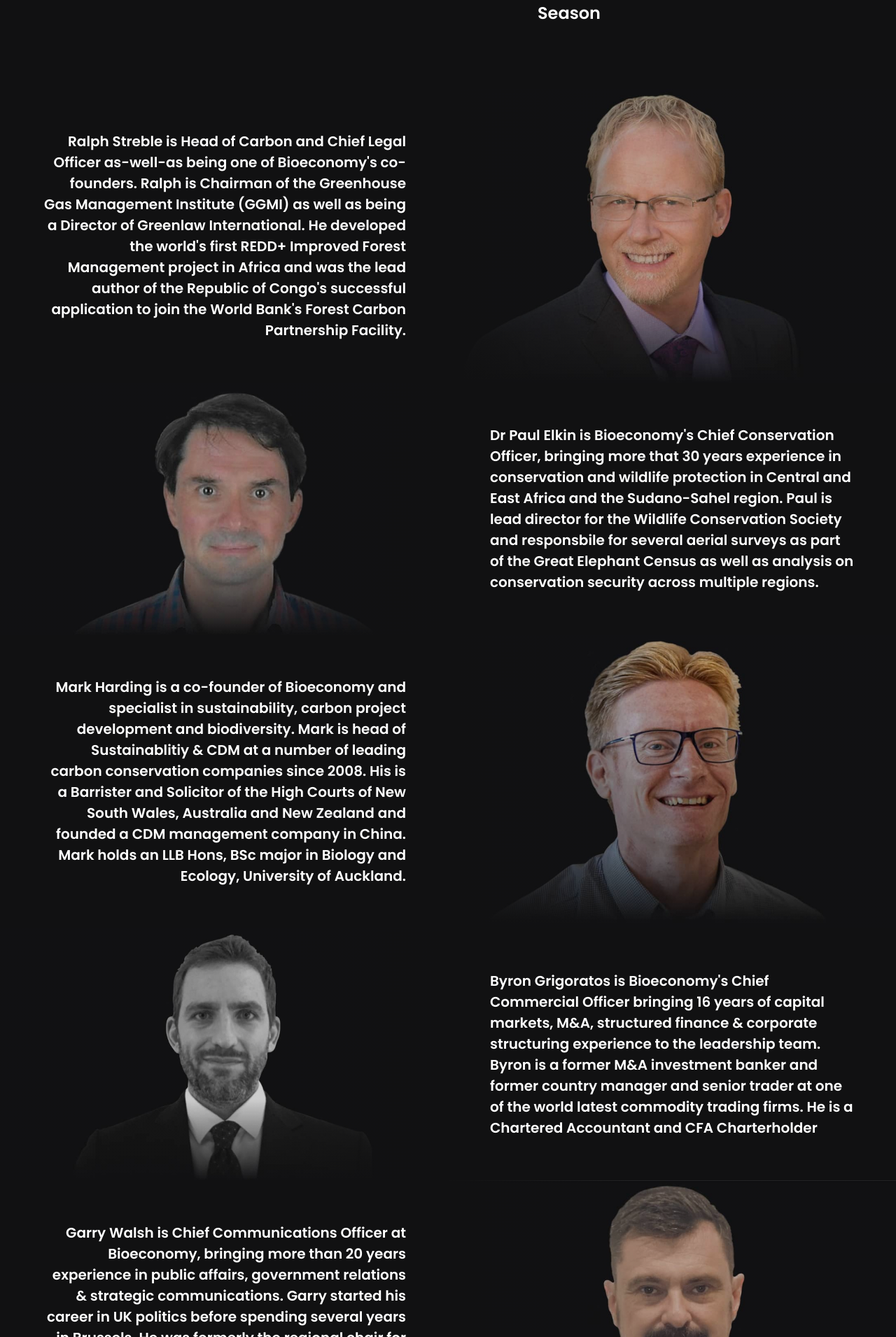
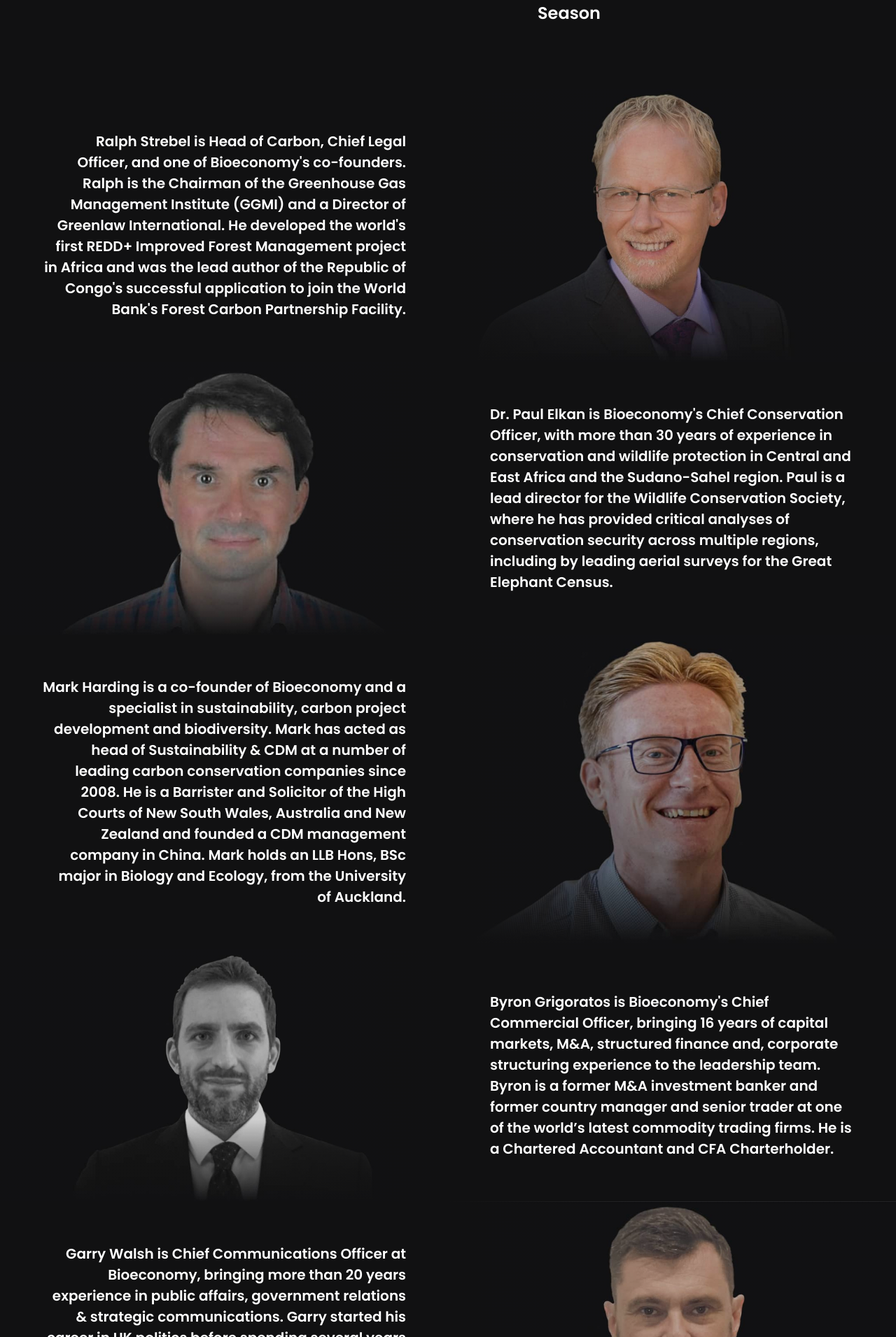
Before and after one commit to perlin-network/perl-bio-website, a React (Create React App) app: page /team in a window 1280 px wide. Shown: the part 1689-3600 px from the top of the page at 70% size. Built offline with nearby package versions, Linux system fonts and the light colour scheme; a web font is replaced by a local one.

Commit message:
Wording fixes

```diff
--- a/src/components/ContactForm.js
+++ b/src/components/ContactForm.js
@@ -132,7 +132,7 @@
                   }
                   label={
                     <Typography component="span" fontSize={18} fontWeight="500">
-                      Tickbox for terms of use / privacy policy consent{' '}
+                      Tick box for terms of use / privacy policy consent{' '}
                       <strong>
                         (I agree to the{' '}
                         <Link href={'/terms'} target="_blank" rel="noopener">
--- a/src/pages/Home/HighlightedProjects.js
+++ b/src/pages/Home/HighlightedProjects.js
@@ -28,7 +28,7 @@
         <Project>
           {/* <ProjectName>Tiger carbon ensures</ProjectName> */}
           <ProjectDesc>
-            tiger carbon ensures 130,090ha are protected and restored, achieving
+            tiger carbon ensures 130,090 ha are protected and restored, achieving
             6.4+ million tonnes in emissions reductions each year and over 370
             million tonnes over the next fifty years, protecting 797 species,
             planting 70 different native tree varieties, contributing to
@@ -42,7 +42,7 @@
           {/* <ProjectName>Gorilla carbon</ProjectName> */}
           <ProjectDesc>
             gorilla carbon was the first of Africa's sustainable forest
-            management REDD+ projects, protecting 92,530ha of the Congo Basin,
+            management REDD+ projects, protecting 92,530 ha of the Congo Basin,
             avoiding 4.9 million tonnes of CO2 over the next thirty years while
             protecting 6,000+ lowland gorillas, one of 60 mammal species within
             the conservation area
--- a/src/pages/Home/Team.js
+++ b/src/pages/Home/Team.js
@@ -18,8 +18,7 @@
     <Root component="section">
       <Container>
         <Headline mt={{ xs: 14, md: 26 }} mb={{ xs: 14, md: 18 }}>
-          Made possible by a team of highly experienced professionals with a
-          passion for creating climate solutions
+        Made possible by a team of highly-skilled professionals with decades of experience creating nature-based climate solutions
         </Headline>
       </Container>
       <Box>
--- a/src/pages/Home/VideoGrid.js
+++ b/src/pages/Home/VideoGrid.js
@@ -9,22 +9,22 @@
   return (
     <Root component="section">
       <VideoTile url="https://s3.amazonaws.com/static.memoriverse/Glacier_Calving_in_Blackstone_Bay_Whittier_AK+(1).mp4">
-        <Headline>prevent the destruction of our natural environment</Headline>
+        <Headline>Prevent the destruction of our natural environment</Headline>
       </VideoTile>
       <VideoTile
         url="https://s3.amazonaws.com/static.memoriverse/Refinery027+(1).mp4"
         inverted
       >
-        <Headline>providing pathways to net-zero goals</Headline>
+        <Headline>Providing pathways to net-zero goals</Headline>
       </VideoTile>
       <VideoTile url="https://s3.amazonaws.com/static.memoriverse/Bee_on_flower.mp4">
-        <Headline>with carbon credits that protect biodiversity</Headline>
+        <Headline>With carbon credits that protect biodiversity</Headline>
       </VideoTile>
       <VideoTile
         url="https://s3.amazonaws.com/static.memoriverse/_DSC6775.mp4"
         inverted
       >
-        <Headline>putting nature at the heart of the value equation</Headline>
+        <Headline>Putting nature at the heart of the value equation</Headline>
       </VideoTile>
     </Root>
   );
--- a/src/pages/Team/index.js
+++ b/src/pages/Team/index.js
@@ -28,7 +28,7 @@
           fontSize={{ xs: 16, md: 24 }}
           fontWeight={600}
         >
-          Dorjee Sun is Bioeconomy's founder and Chief Executive Officer.
+          Dorjee Sun is Bioeconomy's Founder and Chief Executive Officer.
           Dorjee is a TIME Magazine Hero of the Environment, winner of the Earth
           Day Species Award and Special Advisor to the International Chamber of
           Commerce. Dorjee's tireless campaigning for the recognision of forest
@@ -80,40 +80,36 @@
           Bioeconomy's Yen Hoang on the importance of avoiding greenwashing
         </YoutubeTile> */}
         <ImageTile src={RalphImage} alt="Ralph Streble" inverted>
-          Ralph Streble is Head of Carbon and Chief Legal Officer as-well-as
-          being one of Bioeconomy's co-founders. Ralph is Chairman of the
-          Greenhouse Gas Management Institute (GGMI) as well as being a Director
-          of Greenlaw International. He developed the world's first REDD+
-          Improved Forest Management project in Africa and was the lead author
-          of the Republic of Congo's successful application to join the World
-          Bank's Forest Carbon Partnership Facility.
+        Ralph Strebel is Head of Carbon, Chief Legal Officer,
+        and  one of Bioeconomy's co-founders. Ralph is the Chairman of the
+        Greenhouse Gas Management Institute (GGMI) and a Director of Greenlaw International.
+        He developed the world's first REDD+ Improved Forest Management
+        project in Africa and was the lead author of the Republic of Congo's successful
+        application to join the World Bank's Forest Carbon Partnership Facility.
         </ImageTile>
         <ImageTile src={PaulImage} alt="Dr Paul Elkin">
-          Dr Paul Elkin is Bioeconomy's Chief Conservation Officer, bringing
-          more that 30 years experience in conservation and wildlife protection
-          in Central and East Africa and the Sudano-Sahel region. Paul is lead
-          director for the Wildlife Conservation Society and responsbile for
-          several aerial surveys as part of the Great Elephant Census as well as
-          analysis on conservation security across multiple regions.
+        Dr. Paul Elkan is Bioeconomy's Chief Conservation Officer,
+        with more than 30 years of experience in conservation and wildlife
+        protection in Central and East Africa and the Sudano-Sahel region.
+        Paul is a lead director for the Wildlife Conservation Society, where
+        he has provided critical analyses of conservation security across
+        multiple regions, including by leading aerial surveys
+        for the Great Elephant Census.
         </ImageTile>
         <ImageTile src={MarkImage} alt="Mark Harding" inverted>
-        Mark Harding is a co-founder of Bioeconomy and
-        specialist in sustainability, carbon project development
-        and biodiversity. Mark is head of Sustainablitiy & CDM
-        at a number of leading carbon conservation companies since 2008.
-        His is a Barrister and Solicitor of the High Courts of New
-        South Wales, Australia and New Zealand and founded
-        a CDM management company in China.  Mark holds an
-        LLB Hons, BSc major in Biology and Ecology, University of
-        Auckland.
+        Mark Harding is a co-founder of Bioeconomy and a specialist in sustainability,
+        carbon project development and biodiversity. Mark has acted as head of Sustainability &
+        CDM at a number of leading carbon conservation companies since 2008. He is a Barrister and
+        Solicitor of the High Courts of New South Wales, Australia and New Zealand and founded a
+        CDM management company in China. Mark holds an LLB Hons, BSc major in Biology and Ecology,
+        from the University of Auckland.
         </ImageTile>
         <ImageTile src={ByronImage} alt="Byron Grigoratos">
-          Byron Grigoratos is Bioeconomy's Chief Commercial Officer bringing 16
-          years of capital markets, M&A, structured finance & corporate
-          structuring experience to the leadership team. Byron is a former M&A
-          investment banker and former country manager and senior trader at one
-          of the world latest commodity trading firms. He is a Chartered
-          Accountant and CFA Charterholder
+        Byron Grigoratos is Bioeconomy's Chief Commercial Officer, bringing 16 years of
+        capital markets, M&A, structured finance and, corporate structuring experience
+        to the leadership team. Byron is a former M&A investment banker and former
+        country manager and senior trader at one of the world’s latest commodity
+        trading firms. He is a Chartered Accountant and CFA Charterholder.
         </ImageTile>
         <ImageTile src={GarryImage} alt="Garry Walsh" inverted>
           Garry Walsh is Chief Communications Officer at Bioeconomy, bringing
@@ -132,12 +128,12 @@
           several high profile blockchain projects.
         </ImageTile>
         <ImageTile src={YenImage} alt="Yen Hoang" inverted>
-          Yen Hoang is In-House Counsel at Bioeconomy with 12 years experience
-          in environmental, food and drug litigation and regulatory compliance.
-          Yen is a former Associate Chief Counsel for the U.S. Food and Drug
-          Administration and former Attorney Advisor to the U.S. Environmental
-          Protection Agency. She is a graduate of Stanford University, Cornell
-          Law School and a Member of the New York Bar.
+        Yen Hoang is Legal Counsel at Bioeconomy with 12 years of experience in federal
+        environmental, food, and drug litigation and compliance. Previously, Yen served
+        as Associate Chief Counsel for the U.S. Food and Drug Administration and as
+        Attorney Advisor for the U.S. Environmental Protection Agency. She holds a BA in
+        Human Biology  from Stanford University, a JD from Cornell Law School, and is a
+        member of the New York Bar.
         </ImageTile>
       </Box>
       <ContactBg>
```
Also changed, not shown: src/pages/Work/index.js (+12 -11 lines).
